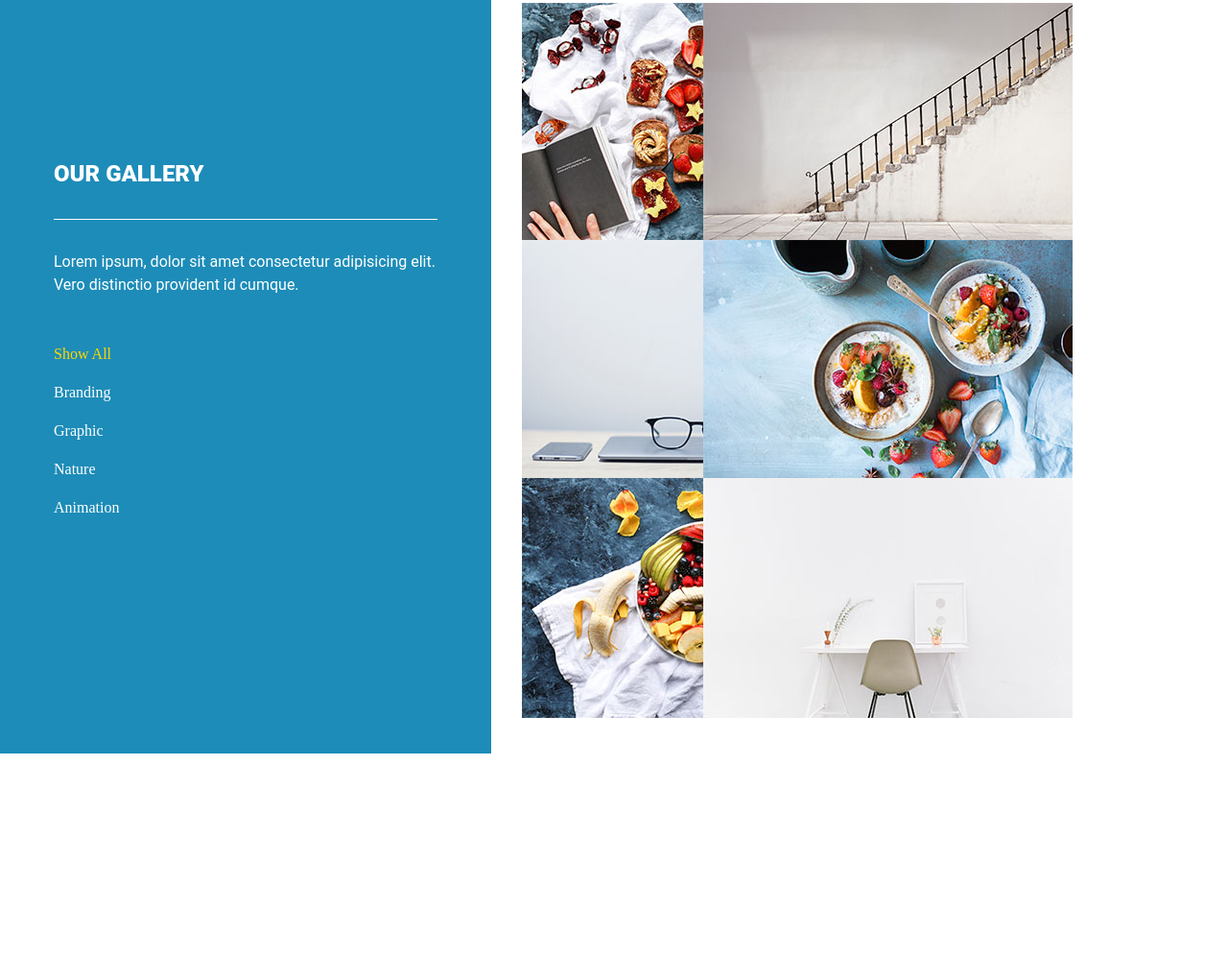
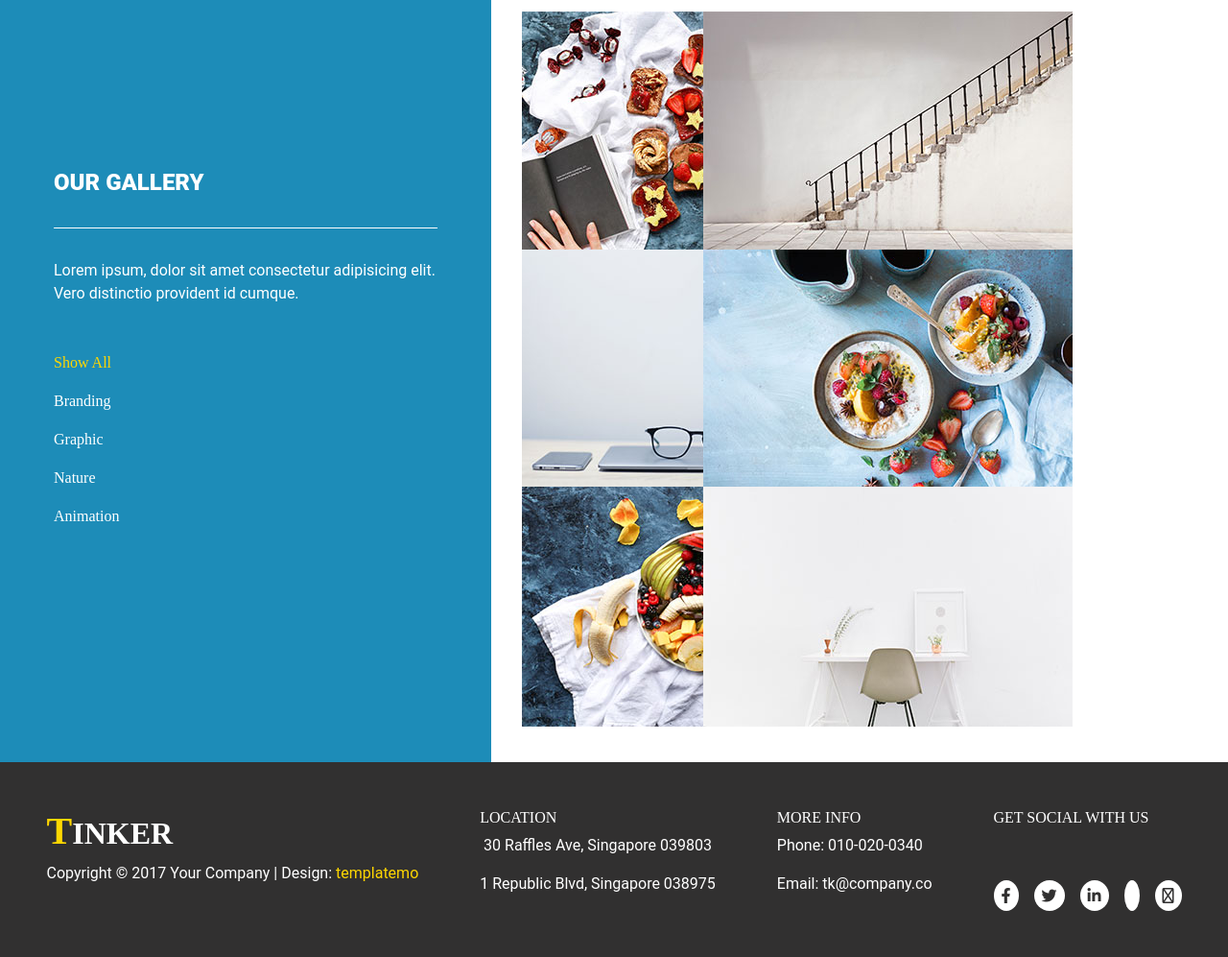
Before and after one commit to Ragnastaroth/Talis_Tinker-Starter, a plain HTML site: page index.html in a window 1280 px wide. Shown: the part 636-1633 px from the top of the page at 96% size. Before the commit the page ends 1421 px from the top, so only its background shows below. Drawn offline with Linux system fonts and the light colour scheme; files whose address does not match are found by name; a web font is replaced by a local one.

Commit message:
footer_WIP

```diff
--- a/assets/scss/style.scss
+++ b/assets/scss/style.scss
@@ -6,3 +6,4 @@
 @import "nav";
 @import "banner";
 @import "gallery";
+@import "footer";
--- a/index.html
+++ b/index.html
@@ -55,5 +55,38 @@
         </section>
     </main>
 
+    <footer>
+        <div class="title">
+            <h2><span>T</span>inker</h2>
+            <p class="copyright">Copyright © 2017 Your Company | Design: <span>templatemo</span></p>
+        </div>
+        <div class="location">
+            <h3>location</h3>
+                <div>
+                    <div class="bot_part">
+                        <p>30 Raffles Ave, Singapore 039803</p>
+                    </div>
+                    <div class="vert-bar"></div>
+                    <div>
+                        <p>1 Republic Blvd, Singapore 038975</p>
+                    </div>
+                </div>
+        </div>
+        <div class="contacts">
+            <h3>more info</h3>
+            <p><span>Phone</span>: 010-020-0340</p>
+            <p><span>Email</span>: tk@company.co</p>
+        </div>
+        <div class="socials">
+            <h3>get social with us</h3>
+            <div class="icon">
+                <i class="fa-brands fa-facebook-f"></i>
+                <i class="fa-brands fa-twitter"></i>
+                <i class="fa-brands fa-linkedin-in"></i>
+                <i class="fa-regular fa-signal-stream"></i>
+                <i class="fa-regular fa-basketball"></i>
+            </div>
+        </div>
+    </footer>
 </body>
 </html>
```
Also changed, not shown: assets/css/style.css.
